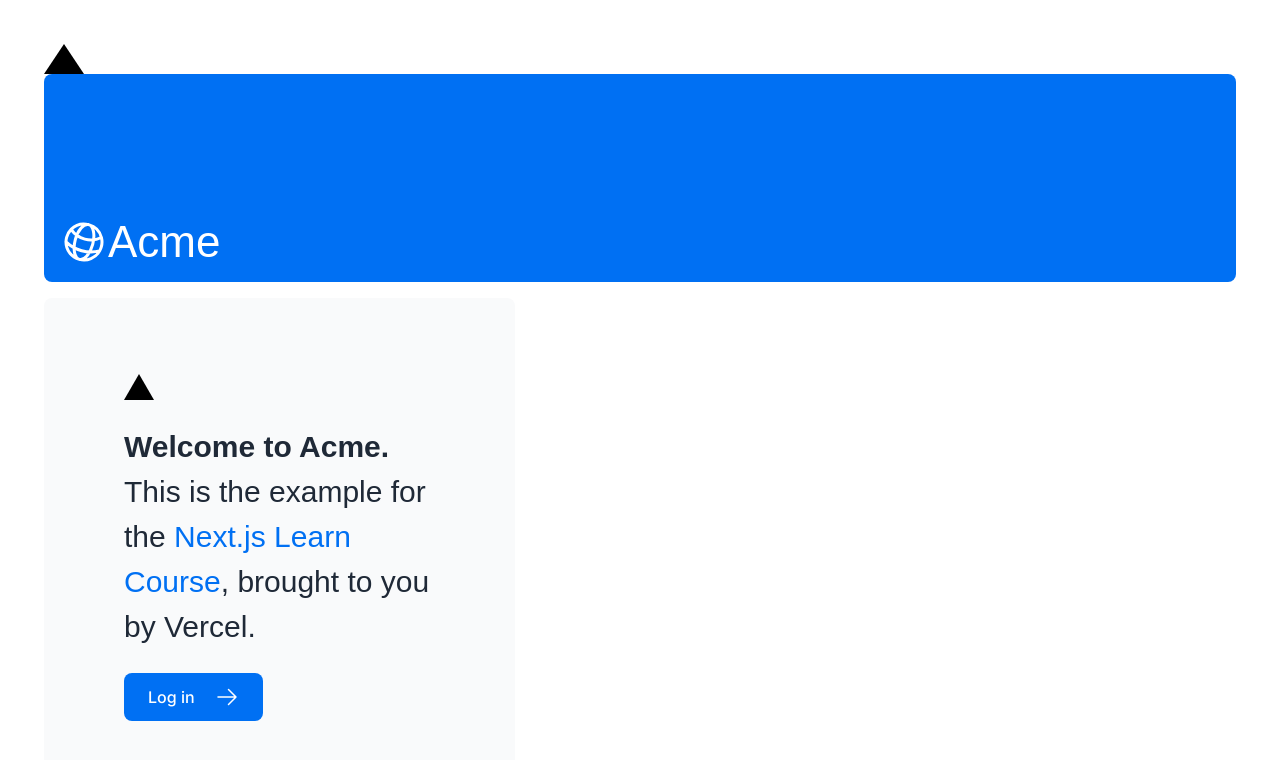
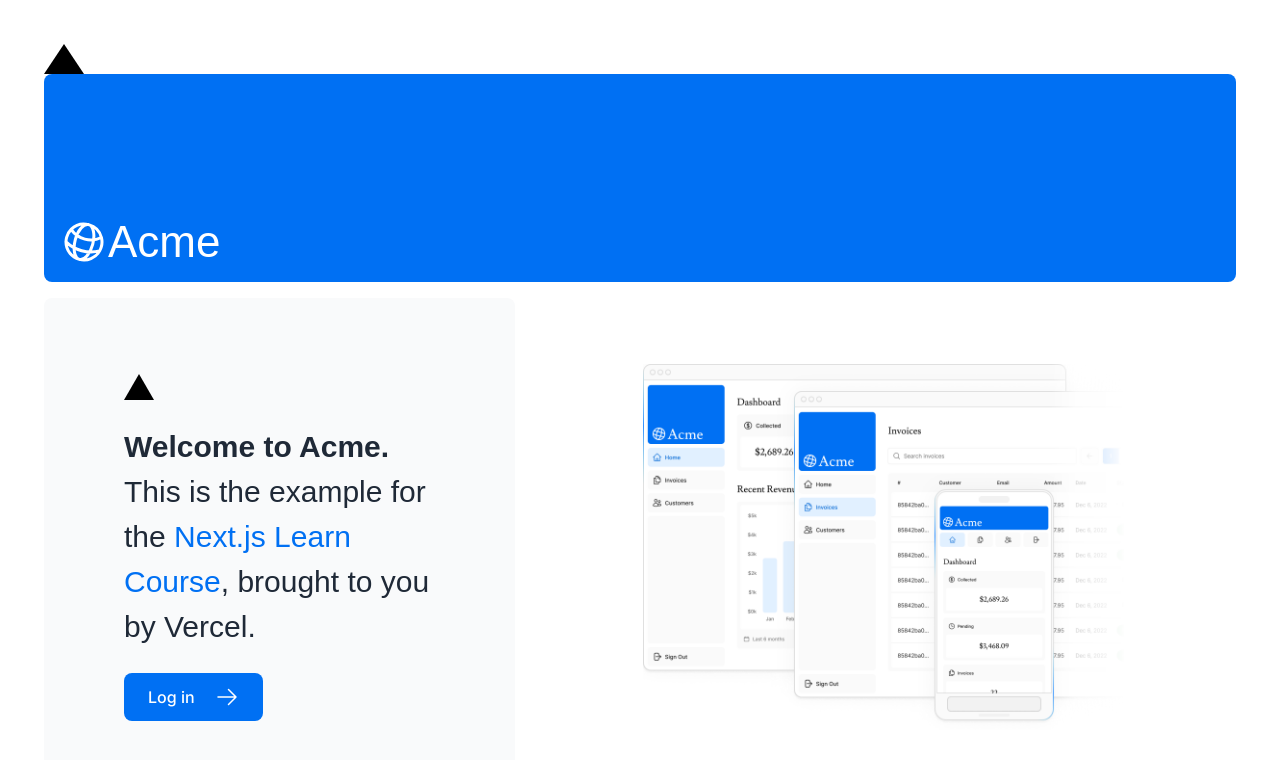
Before and after one commit to dvankevich/nextjs-dashboard, a Next.js app: page / in a window 1280 px wide. Shown: the top 760 px of the page. Built offline with nearby package versions, Linux system fonts and the light colour scheme; a web font is replaced by a local one.

Commit message:
Add Hero image

```diff
--- a/app/page.tsx
+++ b/app/page.tsx
@@ -3,6 +3,7 @@
 import Link from "next/link";
 import styles from "@/app/ui/home.module.css";
 import { lusitana } from "@/app/ui/fonts";
+import Image from "next/image";
 
 export default function Page() {
   return (
@@ -18,12 +19,8 @@
           <p
             className={`${lusitana.className} text-xl text-gray-800 md:text-3xl md:leading-normal`}
           >
-                        <strong>Welcome to Acme.</strong> This is the example
-                        for the{" "}
-                        <a
-                            href="https://nextjs.org/learn/"
-                            className="text-blue-500"
-                        >
+            <strong>Welcome to Acme.</strong> This is the example for the{" "}
+            <a href="https://nextjs.org/learn/" className="text-blue-500">
               Next.js Learn Course
             </a>
             , brought to you by Vercel.
@@ -32,12 +29,25 @@
             href="/login"
             className="flex items-center gap-5 self-start rounded-lg bg-blue-500 px-6 py-3 text-sm font-medium text-white transition-colors hover:bg-blue-400 md:text-base"
           >
-                        <span>Log in</span>{" "}
-                        <ArrowRightIcon className="w-5 md:w-6" />
+            <span>Log in</span> <ArrowRightIcon className="w-5 md:w-6" />
           </Link>
         </div>
         <div className="flex items-center justify-center p-6 md:w-3/5 md:px-28 md:py-12">
           {/* Add Hero Images Here */}
+          <Image
+            src="/hero-desktop.png"
+            width={1000}
+            height={760}
+            className="hidden md:block"
+            alt="Screenshots of the dashboard project showing desktop version"
+          />
+          <Image
+            src="/hero-mobile.png"
+            width={560}
+            height={620}
+            className="block md:hidden"
+            alt="Screenshot of the dashboard project showing mobile version"
+          />
         </div>
       </div>
     </main>
```
Lines whose indentation alone changed are shown as unchanged.
